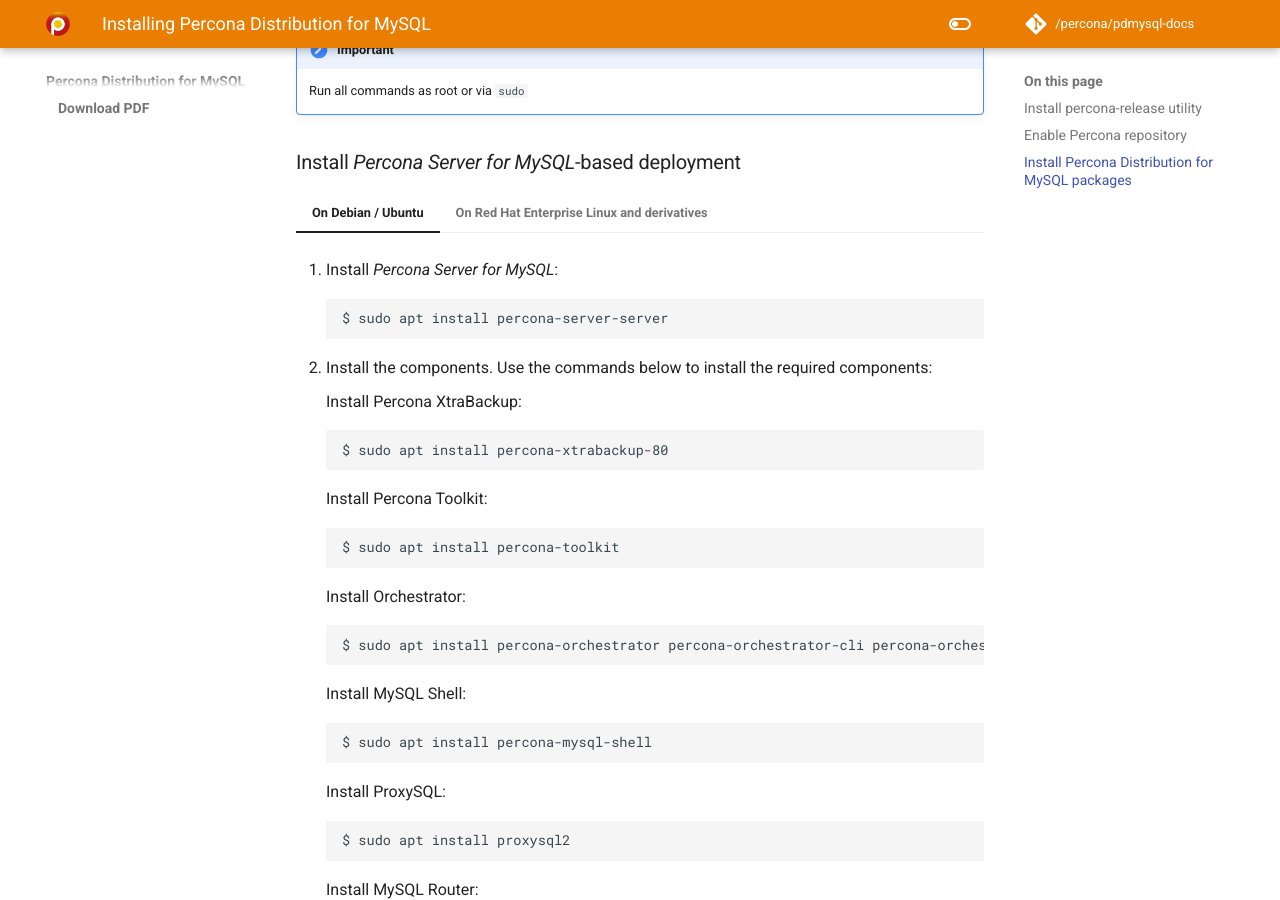
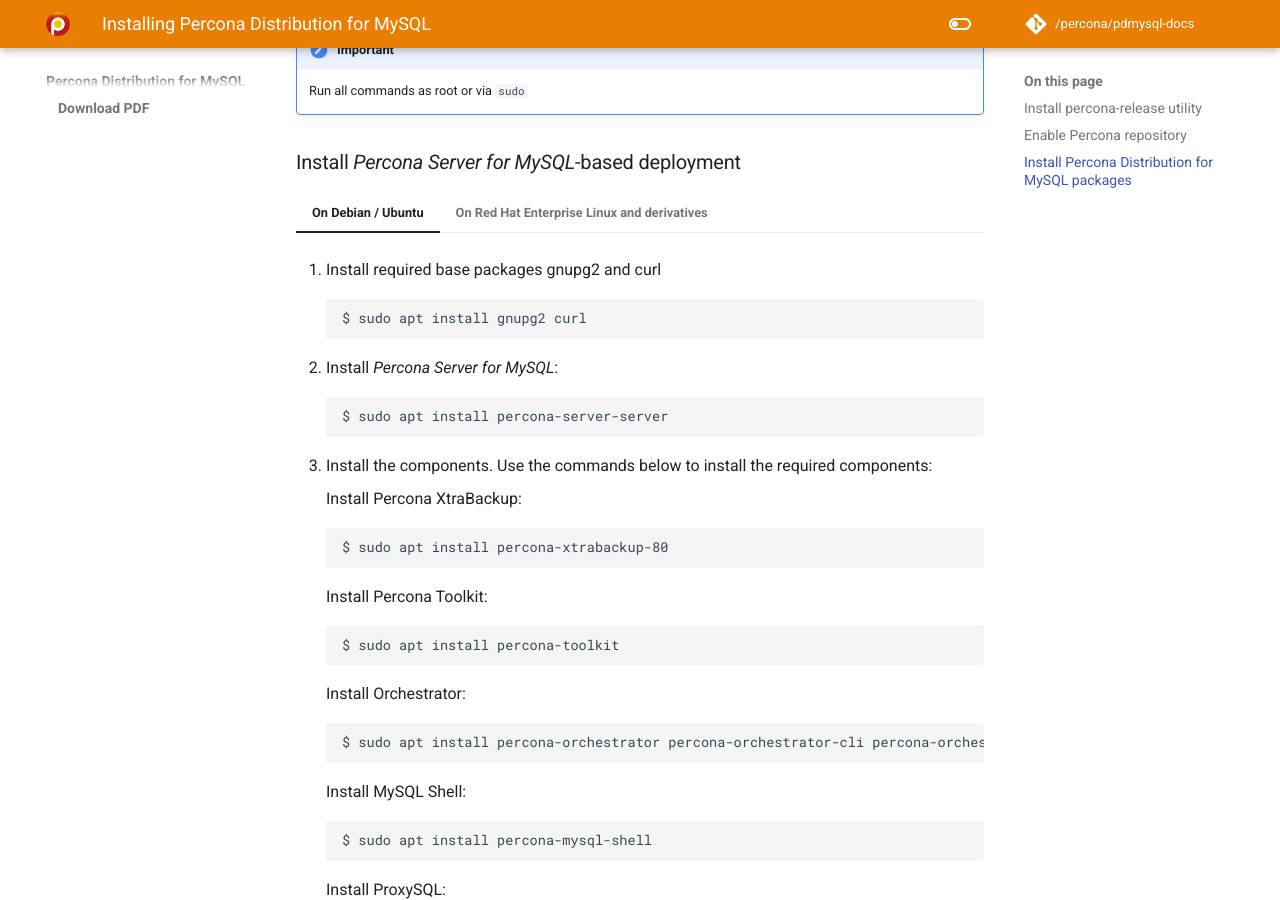
Before and after one commit to percona/pdmysql-docs, an MkDocs documentation site: the page built from docs/installing.md, in a window 1280 px wide and 900 px high, scrolled down 1295 px. Built offline with MkDocs 1.6.1 and Material for MkDocs 9.7.7, drawn with Linux system fonts in a browser that asks for light colours; nearby versions of some CDN libraries; comment, search, counter and statistics services are not loaded; the version menu is left out.

Commit message:
adding gnupg2 curl

````diff
--- a/docs/installing.md
+++ b/docs/installing.md
@@ -71,14 +71,21 @@
 === "On Debian / Ubuntu"
 
 
-     1. Install *Percona Server for MySQL*:
+     1. Install required base packages gnupg2 and curl
+
+         ```
+         $ sudo apt install gnupg2 curl
+         ```
+
+
+     2. Install *Percona Server for MySQL*:
 
          ```
          $ sudo apt install percona-server-server
          ```
 
 
-     2. Install the components. Use the commands below to install the required components:
+     3. Install the components. Use the commands below to install the required components:
 
         Install Percona XtraBackup:
 
````
